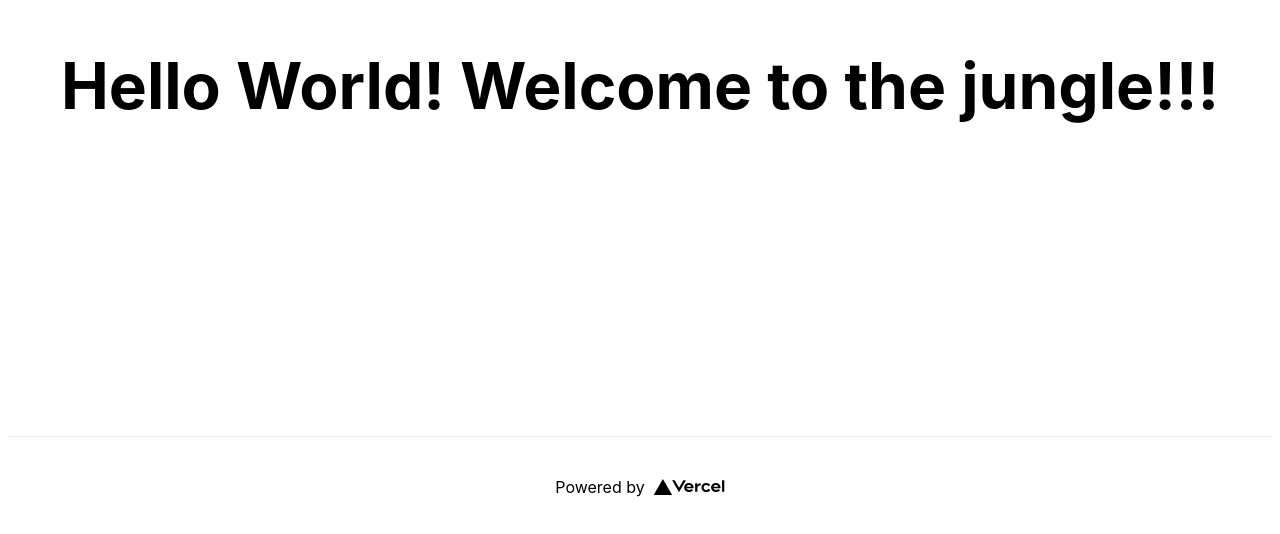
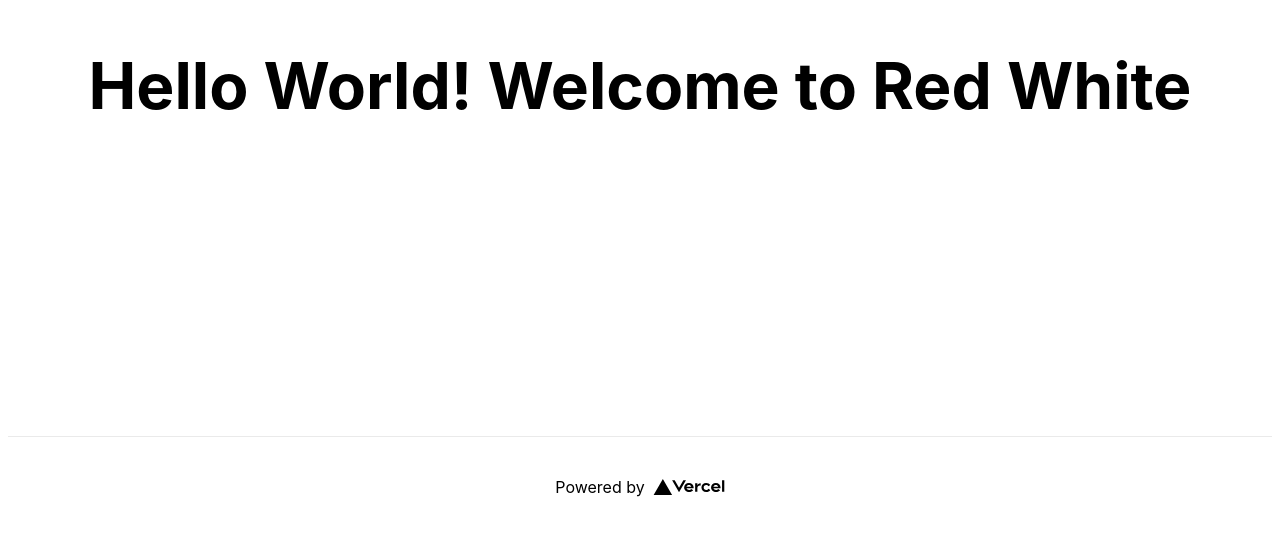
Before and after one commit to Varx-Bali/boboho, a Next.js app: page / in a window 1280 px wide. Shown: the part 264-798 px from the top of the page. Built offline with nearby package versions, Linux system fonts and the light colour scheme.

Commit message:
Update index.js
-update title welcome

```diff
--- a/pages/index.js
+++ b/pages/index.js
@@ -13,7 +13,7 @@ export default function Home() {
 
       <main className={styles.main}>
         <h1 className={styles.title}>
-          Hello World! Welcome to the jungle!!!
+          Hello World! Welcome to Red White
         </h1>
       </main>
 
```
